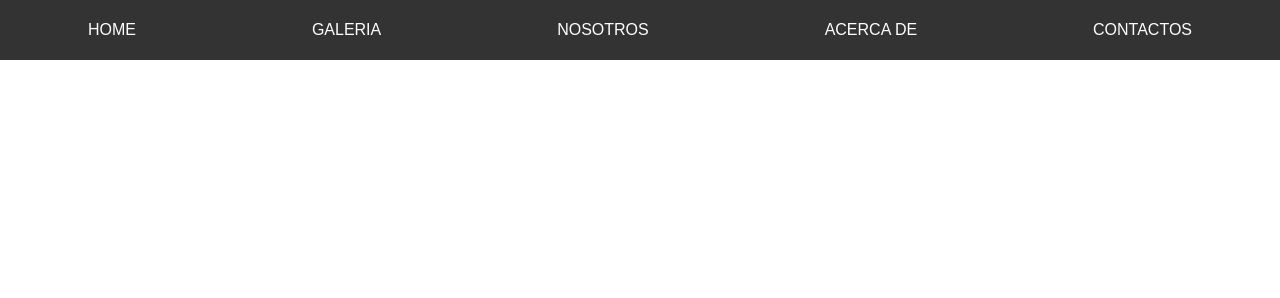
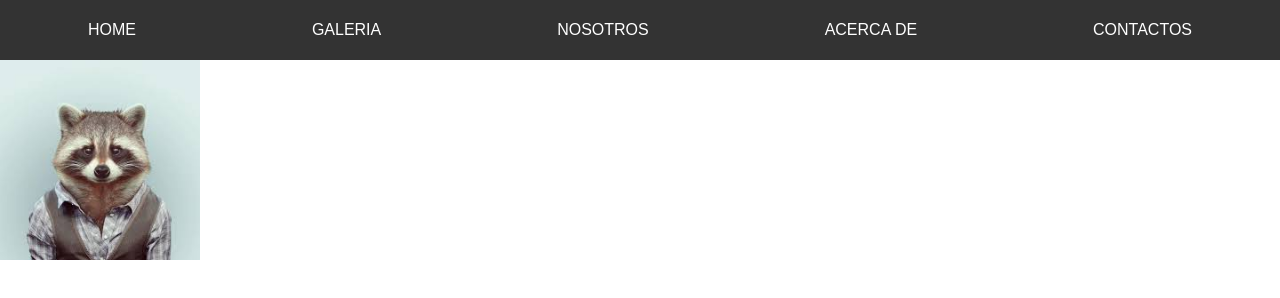
Before and after one commit to LEDJAM3/Flow, a plain HTML site: page index.html in a window 1280 px wide. Drawn offline with Linux system fonts and the light colour scheme.

Commit message:
LEDJAM3:feature/imagen en main

```diff
--- a/index.html
+++ b/index.html
@@ -14,5 +14,8 @@
         <li>ACERCA DE</li>
         <li>CONTACTOS</li>
     </menu>
+    <section>
+        <img src="/assets/Peter.jpg" alt="Peter" height="200px" width="200px">
+    </section>
 </body>
 </html>
```
Also changed, not shown: assets/Peter.jpg (added).
